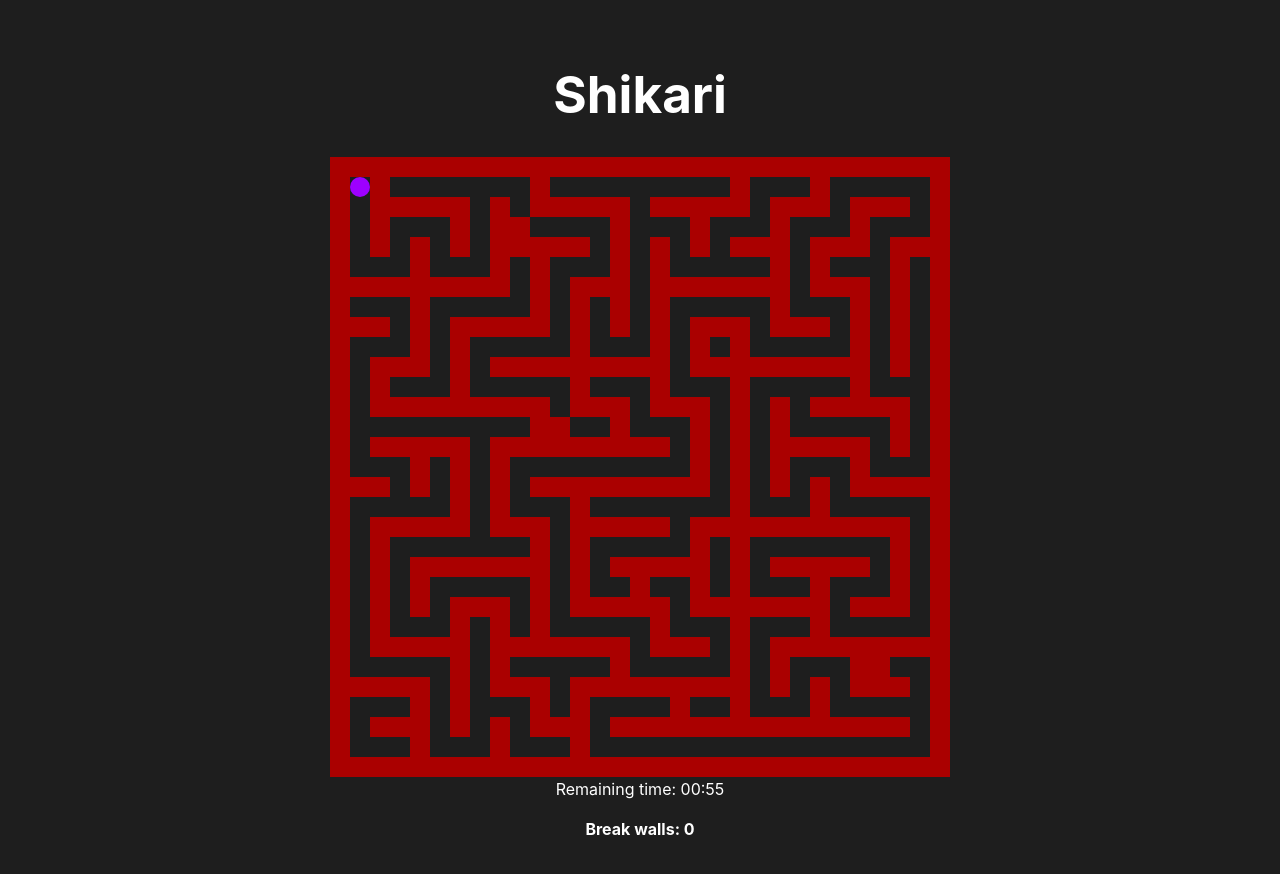
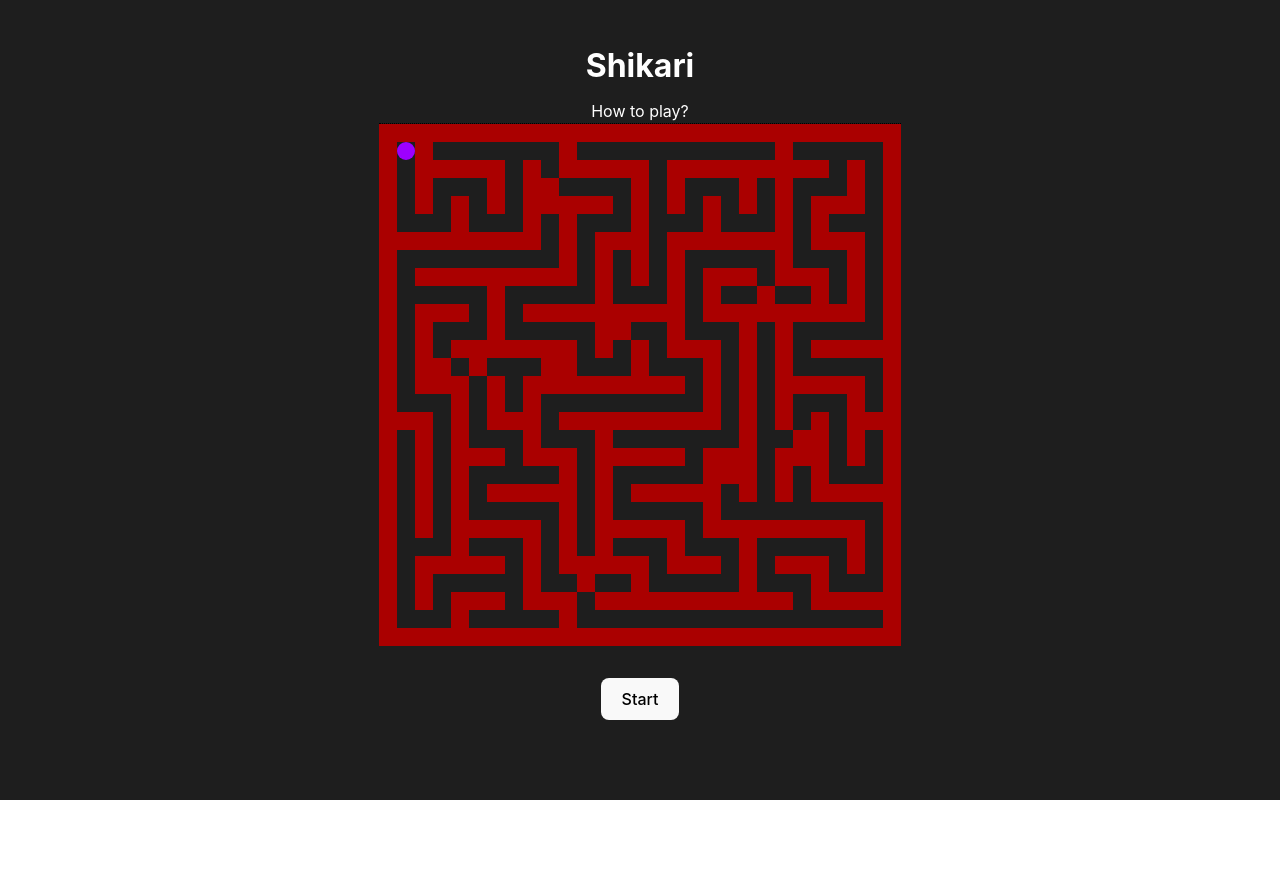
Before and after one commit to thomscoder/shikari-game, a React (Vite) app in the folder client/: page / in a window 1280 px wide. Shown: the top 874 px of the page. After the commit the page ends 800 px from the top, so only its background shows below. Built offline with nearby package versions, Linux system fonts and the light colour scheme.

Commit message:
feat: start button

```diff
--- a/client/src/App.css
+++ b/client/src/App.css
@@ -9,40 +9,42 @@ body {
   background-color: #1e1e1e;
   color: #fff;
 }
-
-.logo {
-  height: 6em;
-  padding: 1.5em;
-  will-change: filter;
+.tooltip {
+  position: relative;
+  display: inline-block;
+  border-bottom: 1px dotted black;
+  width: 100%;
 }
 
-.logo:hover {
-  filter: drop-shadow(0 0 2em #646cffaa);
+.tooltip .tooltiptext {
+  visibility: hidden;
+  width: 100%;
+  background-color: #555;
+  color: #fff;
+  text-align: center;
+  border-radius: 6px;
+  padding: 5px 5px;
+  position: absolute;
+  z-index: 1;
+  bottom: 125%;
+  right: 0;
+  margin-left: -60px;
+  opacity: 0;
+  transition: opacity 0.3s;
 }
 
-.logo.react:hover {
-  filter: drop-shadow(0 0 2em #61dafbaa);
+.tooltip .tooltiptext::after {
+  content: '';
+  position: absolute;
+  top: 100%;
+  left: 50%;
+  margin-left: -5px;
+  border-width: 5px;
+  border-style: solid;
+  border-color: #555 transparent transparent transparent;
 }
 
-@keyframes logo-spin {
-  from {
-    transform: rotate(0deg);
-  }
-  to {
-    transform: rotate(360deg);
-  }
+.tooltip:hover .tooltiptext {
+  visibility: visible;
+  opacity: 1;
 }
-
-@media (prefers-reduced-motion: no-preference) {
-  a:nth-of-type(2) .logo {
-    animation: logo-spin infinite 20s linear;
-  }
-}
-
-.card {
-  padding: 2em;
-}
-
-.read-the-docs {
-  color: #888;
-}
--- a/client/src/App.tsx
+++ b/client/src/App.tsx
@@ -1,3 +1,4 @@
+import { Fragment } from 'react';
 import './App.css';
 import Grid from './components/Grid';
 
@@ -7,12 +8,30 @@ function App() {
   const mediaQueryTablet = window.matchMedia('(max-width: 1024px)').matches;
   const mediaQueryDesktop = window.matchMedia('(min-width: 1024px)').matches;
 
-  const gridSize = (mediaQuerySmallMobile && 29) || (mediaQueryMobile && 29) || (mediaQueryTablet && 29) || (mediaQueryDesktop && 29) || 15;
-  const cellSize = (mediaQuerySmallMobile && 8) || (mediaQueryMobile && 12) || (mediaQueryTablet && 20) || (mediaQueryDesktop && 20) || 20;
+  const gridSize = (mediaQuerySmallMobile && 27) || (mediaQueryMobile && 27) || (mediaQueryTablet && 27) || (mediaQueryDesktop && 27) || 15;
+  const cellSize = (mediaQuerySmallMobile && 8) || (mediaQueryMobile && 12) || (mediaQueryTablet && 18) || (mediaQueryDesktop && 18) || 20;
 
   return (
     <div className="App">
       <h1>Shikari</h1>
+      <div className="tooltip">
+        How to play?
+        <span className="tooltiptext">
+          {mediaQueryTablet ? (
+            <>
+              <strong>Joystick</strong> - to move
+              <br />
+              <strong>Click on joystick</strong> - to break the wall
+            </>
+          ) : (
+            <>
+              <strong>Arrow keys</strong> - to move
+              <br />
+              <strong>Spacebar</strong> - to break the wall (to break a wall point in the direction of the wall and hit the spacebar)
+            </>
+          )}
+        </span>
+      </div>
       <Grid size={gridSize} cellSize={cellSize} mobile={mediaQueryTablet} />
     </div>
   );
--- a/client/src/components/Grid.css
+++ b/client/src/components/Grid.css
@@ -41,3 +41,7 @@
   justify-content: center;
   margin: 4rem 0;
 }
+
+.start-btn {
+  margin: 2rem 0;
+}
--- a/client/src/components/Grid.tsx
+++ b/client/src/components/Grid.tsx
@@ -12,6 +12,7 @@ import './Grid.css';
 function Grid({ size: GRID_SIZE, cellSize: CELL_SIZE, mobile: IS_MOBILE }: GridProps): JSX.Element {
   const sGrid = new ShikariGrid(GRID_SIZE);
 
+  const [start, setStart] = useState<boolean>(false);
   const [grid, setGrid] = useState<ShGrid>([]);
   const [playerPosition, setPlayerPosition] = useState<[number, number]>([...INITIAL_POSITION]);
   const [player, setPlayer] = useState<Player>(new Player(grid));
@@ -38,11 +39,10 @@ function Grid({ size: GRID_SIZE, cellSize: CELL_SIZE, mobile: IS_MOBILE }: GridP
 
     setPlayer(player);
     setGrid(_grid);
-
-    // Start timer and decrease it of 1000ms each second
-    timer = setInterval(fn, CADENCE);
+  }, []);
 
   function fn() {
+    setStart(true);
     setTime((time) => {
       if (time <= CADENCE) {
         clearInterval(timer);
@@ -52,7 +52,6 @@ function Grid({ size: GRID_SIZE, cellSize: CELL_SIZE, mobile: IS_MOBILE }: GridP
       return time - CADENCE;
     });
   }
-  }, []);
 
   useEffect(() => {
     if (grid.length) {
@@ -106,7 +105,7 @@ function Grid({ size: GRID_SIZE, cellSize: CELL_SIZE, mobile: IS_MOBILE }: GridP
     const key = typeof e === 'string' ? e : e!.key;
 
     // if time's over stop the game
-    if (time < CADENCE || playerWon) return;
+    if (time < CADENCE || playerWon || !start) return;
 
     let nextCell;
     switch (key) {
@@ -132,8 +131,11 @@ function Grid({ size: GRID_SIZE, cellSize: CELL_SIZE, mobile: IS_MOBILE }: GridP
         break;
       case ' ':
       case 'BREAK':
+        if (breakWallsCounter === 5) {
+          setTime(0);
+          break;
+        }
         setBreakWallsCounter(breakWallsCounter + 1);
-        if (breakWallsCounter > 5) break;
         // Break temp walls
         switch (lastMove) {
           case 'up':
@@ -204,11 +206,21 @@ function Grid({ size: GRID_SIZE, cellSize: CELL_SIZE, mobile: IS_MOBILE }: GridP
             <p>You won</p>
             <button onClick={() => window.location.reload()}>RESTART</button>
           </div>
+        ) : !start ? (
+          <button
+            className="start-btn"
+            onClick={() => {
+              // Start timer and decrease it of 1000ms each second
+              return (timer = setInterval(fn, CADENCE));
+            }}
+          >
+            Start
+          </button>
         ) : (
-          <span>Remaining time: 00:{time / 1000}</span>
+          <span>Remaining time: 00:{time / CADENCE}</span>
         )}
       </div>
-      <p>{breakWallsCounter > 5 ? <strong>No more wall breaking</strong> : <strong>Break walls: {breakWallsCounter}</strong>}</p>
+      <p>{breakWallsCounter < 6 && start && <strong>Break walls: {breakWallsCounter}</strong>}</p>
     </Fragment>
   );
 }
--- a/client/src/helpers/constants.ts
+++ b/client/src/helpers/constants.ts
@@ -4,4 +4,4 @@ export const TEMP_WALLS_TIMER = 5000;
 export const INITIAL_POSITION: ShCellPosition = [0, 0];
 export const CADENCE: number = 1000;
 export const WALL_GENERATION_SPEED: number = 200;
-export const TIMER: number = 60000;
+export const TIMER: number = 40000;
--- a/client/src/index.css
+++ b/client/src/index.css
@@ -32,11 +32,6 @@ body {
   min-height: 100vh;
 }
 
-h1 {
-  font-size: 3.2em;
-  line-height: 1.1;
-}
-
 button {
   border-radius: 8px;
   border: 1px solid transparent;
```
Also changed, not shown: 1 other file (tests, documents, lock files or other folders). Lines whose indentation alone changed are shown as unchanged.
